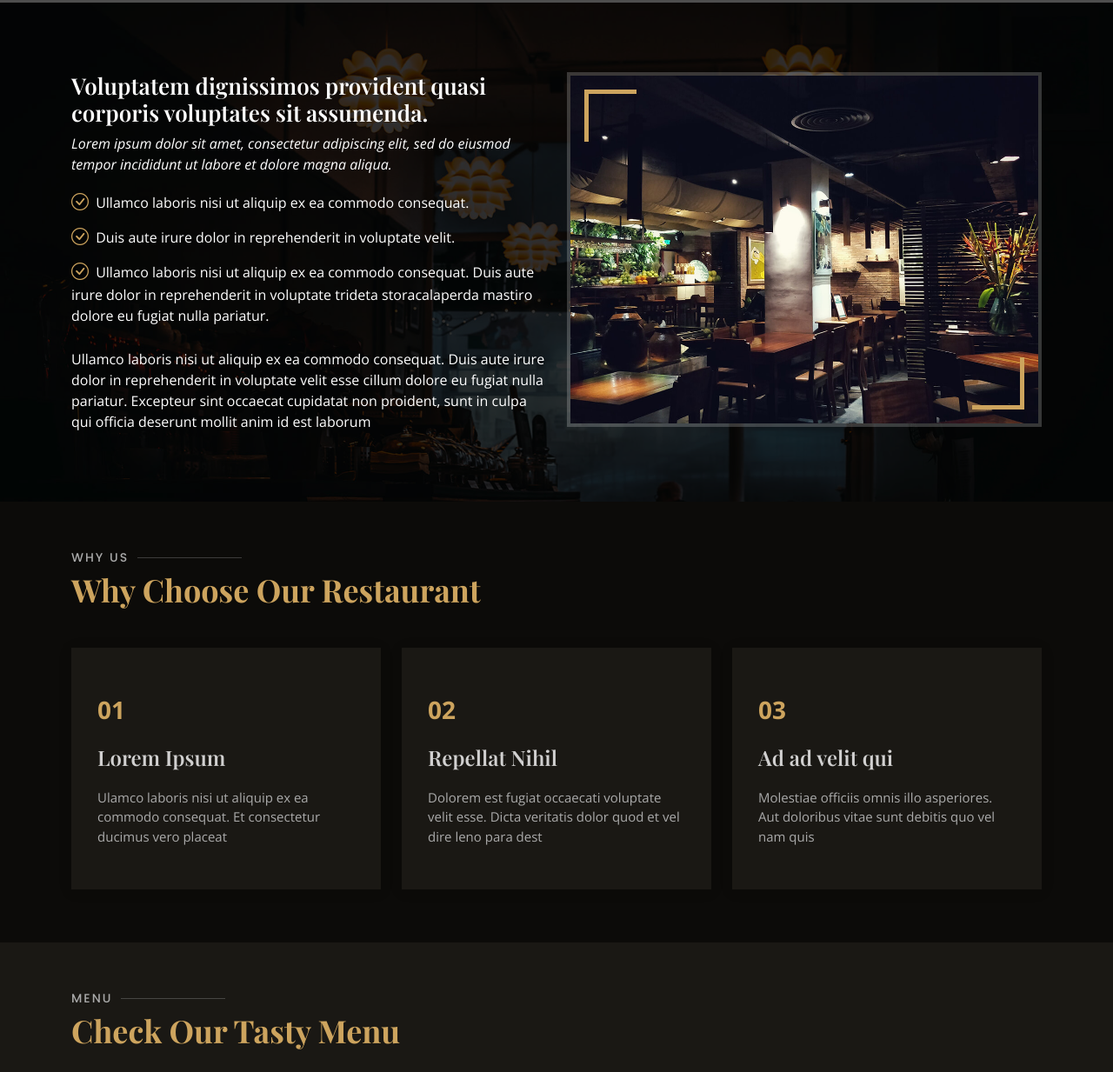
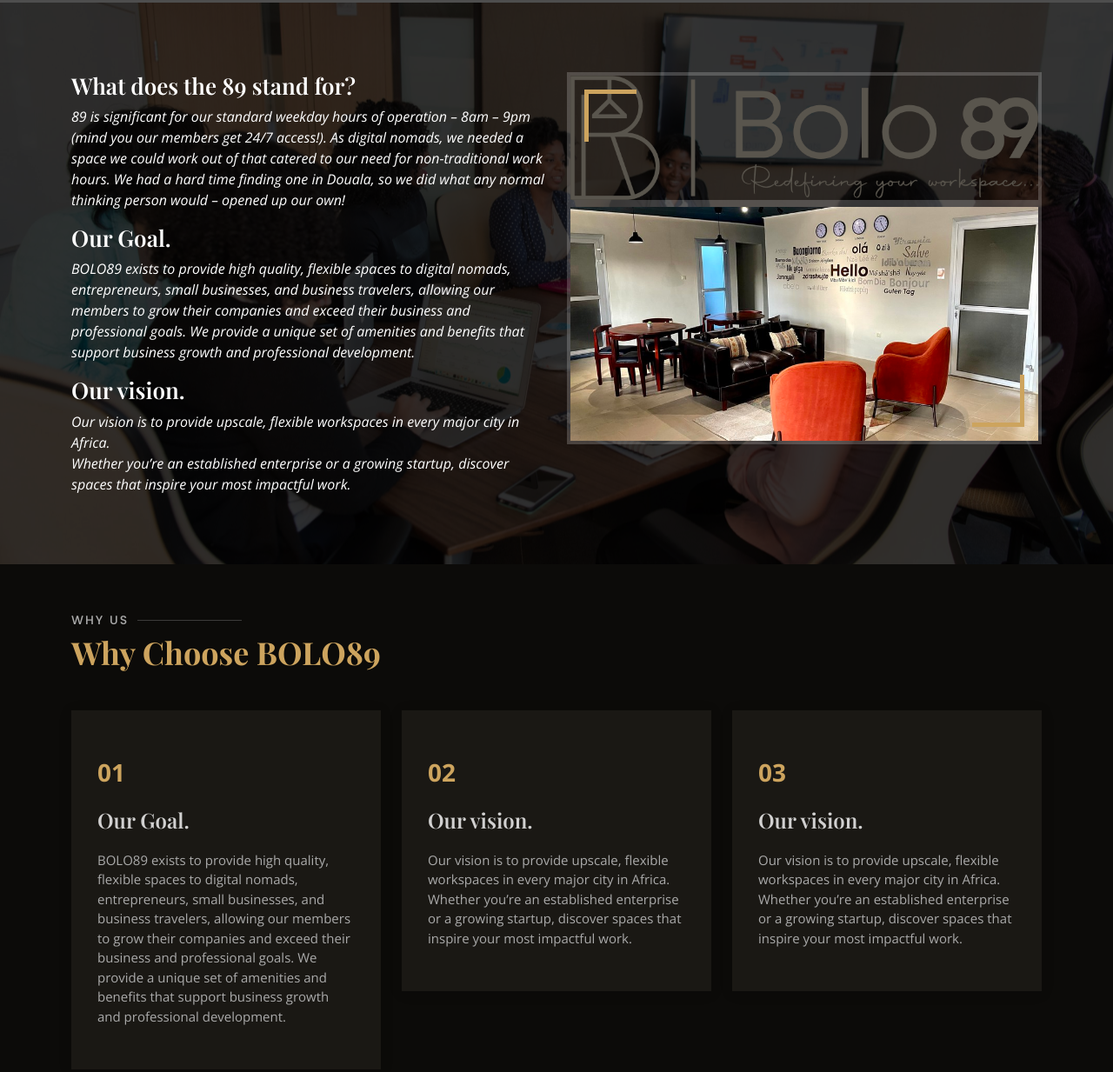
Before and after one commit to Abdoulaye-Thespy/Bolo89Live, a website: page index.html in a window 1280 px wide. Shown: the part 797-2030 px from the top of the page at 87% size. Drawn offline with nearby package versions, Linux system fonts and the light colour scheme; grey boxes are pictures that could not be loaded; a web font is replaced by a local one.

Commit message:
Edit about section

```diff
--- a/assets/css/style.css
+++ b/assets/css/style.css
@@ -670,7 +670,7 @@
 # About
 --------------------------------------------------------------*/
 .about {
-  background: url("../img/about-bg.jpg") center center;
+  background: url("../img/bolo89/background2.jpg") center center;
   background-size: cover;
   position: relative;
   padding: 80px 0;
--- a/index.html
+++ b/index.html
@@ -44,7 +44,7 @@
 
       <div class="contact-info d-flex align-items-center">
         <i class="bi bi-phone d-flex align-items-center"><span>(+237) 652 921 000</span></i>
-        <i class="bi bi-clock d-flex align-items-center ms-4"><span> Mon-Sat: 11AM - 23PM</span></i>
+        <i class="bi bi-clock d-flex align-items-center ms-4"><span> Mon-Sun: 8AM - 21PM</span></i>
       </div>
 
       <div class="languages d-none d-md-flex align-items-center">
@@ -112,25 +112,34 @@
         <div class="row">
           <div class="col-lg-6 order-1 order-lg-2" data-aos="zoom-in" data-aos-delay="100">
             <div class="about-img">
-              <img src="assets/img/about.jpg" alt="">
+              <img src="assets/img/bolo89/logo3.png" alt="picture">
+              <br>
+              <img src="assets/img/bolo89/office1.jpg" alt="picture">
             </div>
           </div>
           <div class="col-lg-6 pt-4 pt-lg-0 order-2 order-lg-1 content">
-            <h3>Voluptatem dignissimos provident quasi corporis voluptates sit assumenda.</h3>
+            <h3>What does the 89 stand for?</h3>
             <p class="fst-italic">
-              Lorem ipsum dolor sit amet, consectetur adipiscing elit, sed do eiusmod tempor incididunt ut labore et dolore
-              magna aliqua.
+              89 is significant for our standard weekday hours of operation – 8am – 9pm (mind you our members get 24/7 access!).
+              As digital nomads, we needed a space we could work out of that catered to our need for non-traditional work hours.
+              We had a hard time finding one in Douala, so we did what any normal thinking person would – opened up our own!
             </p>
-            <ul>
+            <h3>Our Goal.</h3>
+            <p class="fst-italic">
+              BOLO89 exists to provide high quality, flexible spaces to digital nomads, entrepreneurs, small businesses,
+              and business travelers, allowing our members to grow their companies and exceed their business and professional goals.
+              We provide a unique set of amenities and benefits that support business growth and professional development.
+            </p>
+            <h3>Our vision.</h3>
+            <p class="fst-italic">
+              Our vision is to provide upscale, flexible workspaces in every major city in Africa. <br />
+              Whether you’re an established enterprise or a growing startup, discover spaces that inspire your most impactful work.
+            </p>
+            <!-- <ul>
               <li><i class="bi bi-check-circle"></i> Ullamco laboris nisi ut aliquip ex ea commodo consequat.</li>
               <li><i class="bi bi-check-circle"></i> Duis aute irure dolor in reprehenderit in voluptate velit.</li>
               <li><i class="bi bi-check-circle"></i> Ullamco laboris nisi ut aliquip ex ea commodo consequat. Duis aute irure dolor in reprehenderit in voluptate trideta storacalaperda mastiro dolore eu fugiat nulla pariatur.</li>
-            </ul>
-            <p>
-              Ullamco laboris nisi ut aliquip ex ea commodo consequat. Duis aute irure dolor in reprehenderit in voluptate
-              velit esse cillum dolore eu fugiat nulla pariatur. Excepteur sint occaecat cupidatat non proident, sunt in
-              culpa qui officia deserunt mollit anim id est laborum
-            </p>
+            </ul> -->
           </div>
         </div>
 
@@ -143,7 +152,7 @@
 
         <div class="section-title">
           <h2>Why Us</h2>
-          <p>Why Choose Our Restaurant</p>
+          <p>Why Choose BOLO89</p>
         </div>
 
         <div class="row">
@@ -151,24 +160,34 @@
           <div class="col-lg-4">
             <div class="box" data-aos="zoom-in" data-aos-delay="100">
               <span>01</span>
-              <h4>Lorem Ipsum</h4>
-              <p>Ulamco laboris nisi ut aliquip ex ea commodo consequat. Et consectetur ducimus vero placeat</p>
+              <h4>Our Goal.</h4>
+              <p>
+                BOLO89 exists to provide high quality, flexible spaces to digital nomads, entrepreneurs, small businesses,
+                and business travelers, allowing our members to grow their companies and exceed their business and professional goals.
+                We provide a unique set of amenities and benefits that support business growth and professional development.
+              </p>
             </div>
           </div>
 
           <div class="col-lg-4 mt-4 mt-lg-0">
             <div class="box" data-aos="zoom-in" data-aos-delay="200">
               <span>02</span>
-              <h4>Repellat Nihil</h4>
-              <p>Dolorem est fugiat occaecati voluptate velit esse. Dicta veritatis dolor quod et vel dire leno para dest</p>
+              <h4>Our vision.</h4>
+              <p>
+                Our vision is to provide upscale, flexible workspaces in every major city in Africa.
+                Whether you’re an established enterprise or a growing startup, discover spaces that inspire your most impactful work.
+              </p>
             </div>
           </div>
 
           <div class="col-lg-4 mt-4 mt-lg-0">
             <div class="box" data-aos="zoom-in" data-aos-delay="300">
               <span>03</span>
-              <h4> Ad ad velit qui</h4>
-              <p>Molestiae officiis omnis illo asperiores. Aut doloribus vitae sunt debitis quo vel nam quis</p>
+              <h4>Our vision.</h4>
+              <p>
+                Our vision is to provide upscale, flexible workspaces in every major city in Africa.
+                Whether you’re an established enterprise or a growing startup, discover spaces that inspire your most impactful work.
+              </p>
             </div>
           </div>
 
```
Also changed, not shown: assets/img/bolo89/Bolo89-work-image.png (added), assets/img/bolo89/background2.jpg (added), assets/img/bolo89/background3.jpg (added), assets/img/bolo89/background4.jpg (added), assets/img/bolo89/corner-logo.png (added), assets/img/bolo89/logo3.png (added), assets/img/bolo89/office1.jpg (added), assets/img/bolo89/shape-04.png (added).
